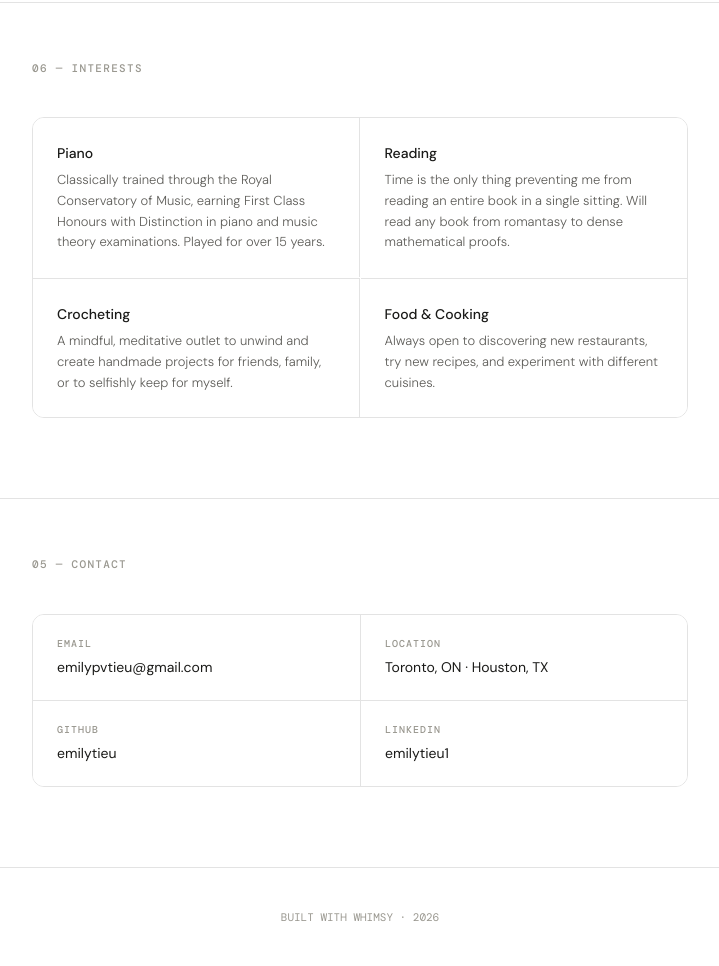
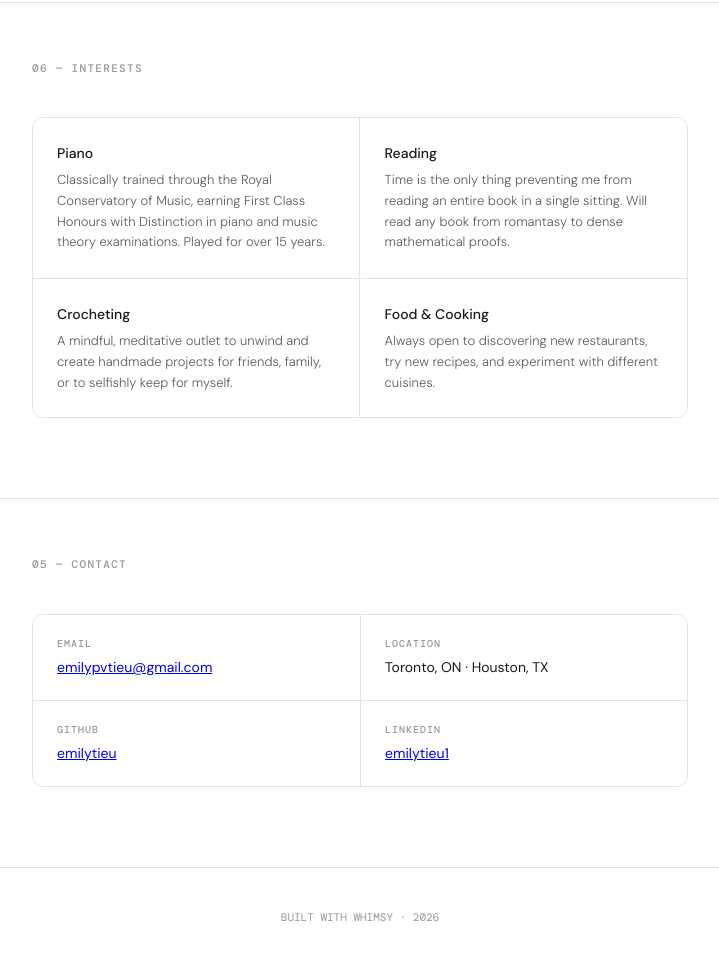
Before and after one commit to emilytieu/resume, a plain HTML site: page index.html in a window 1280 px wide. Shown: the part 4617-5583 px from the top of the page, without its empty margins (280-999 px from the left). Drawn offline with nearby package versions, Linux system fonts and the light colour scheme.

Commit message:
added links to contact

```diff
--- a/index.html
+++ b/index.html
@@ -314,7 +314,7 @@
   <div class="contact-grid">
     <div class="contact-cell">
       <div class="contact-label">Email</div>
-      <div class="contact-val">emilypvtieu@gmail.com</div>
+      <div class="contact-val"><a href="mailto:emilypvtieu@gmail.com">emilypvtieu@gmail.com</a></div>
     </div>
     <div class="contact-cell">
       <div class="contact-label">Location</div>
@@ -323,11 +323,11 @@
     <div class="contact-row" style="grid-column: 1 / -1;">
       <div class="contact-cell">
         <div class="contact-label">GitHub</div>
-        <div class="contact-val">emilytieu</div>
+        <div class="contact-val"><a href="https://github.com/emilytieu" target="_blank">emilytieu</a></div>
       </div>
       <div class="contact-cell">
         <div class="contact-label">LinkedIn</div>
-        <div class="contact-val">emilytieu1</div>
+        <div class="contact-val"><a href="https://linkedin.com/in/emilytieu1" target="_blank">emilytieu1</a></div>
       </div>
     </div>
   </div>
```
